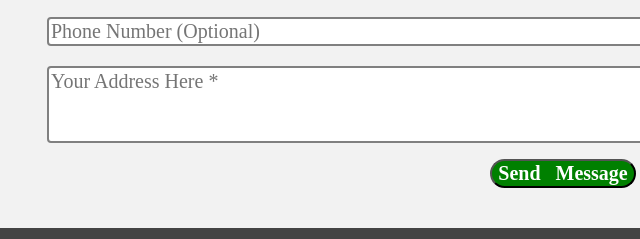
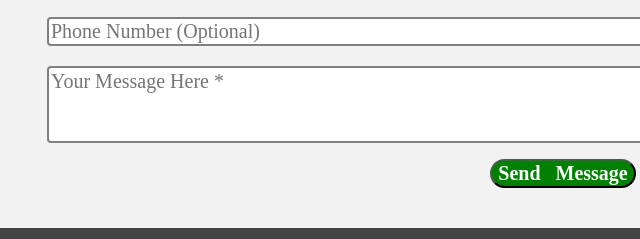
Before and after one commit to sriramsanthosh/sriram-foundation, a plain HTML site: page index.html in a window 1280 px wide. Shown: the part 2461-2700 px from the top of the page, 77-717 px from the left. Drawn offline with Linux system fonts and the light colour scheme; a web font is replaced by a local one.

Commit message:
update-contact-form

```diff
--- a/index.html
+++ b/index.html
@@ -93,7 +93,7 @@
                     <input class="input-box" type="text" name="Lname" id="Lname" placeholder="Last Name *" required><br>
                     <input class="input-box" type="email" name="email" id="email" placeholder="Email Address *" required><br>
                     <input class="input-box" type="tel" name="phone" id="phone" placeholder="Phone Number (Optional)"><br>
-                    <textarea class="input-box" name="message" id="message" cols="20" rows="3" placeholder="Your Address Here *" required></textarea><br>
+                    <textarea class="input-box" name="message" id="message" cols="20" rows="3" placeholder="Your Message Here *" required></textarea><br>
                     <div class="button-container">
                         <button class="text-center paynow" type="submit">Send &nbsp; Message</button>
                     </div>
--- a/scripts/script.js
+++ b/scripts/script.js
@@ -50,7 +50,6 @@ var contactFormDB = firebase.database().ref("contactForm");
 
 document.querySelector('.input-form').addEventListener('submit', submitForm);
 
-
 function submitForm(e){
     e.preventDefault();
     var firstName = document.querySelector('#Fname').value;
```
